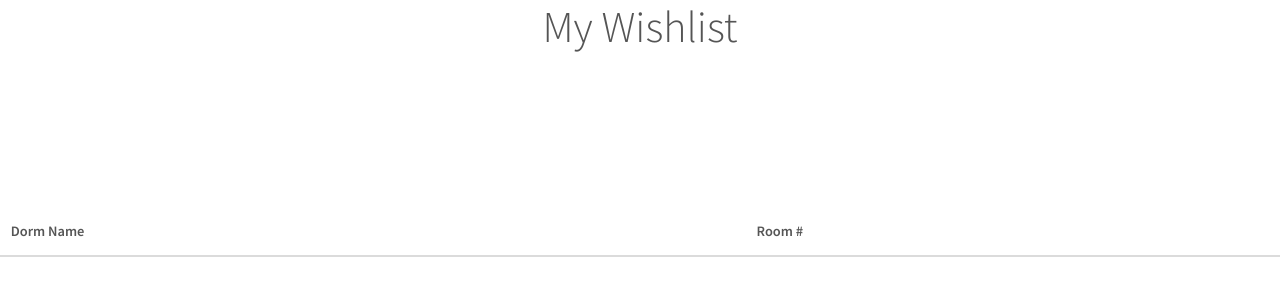
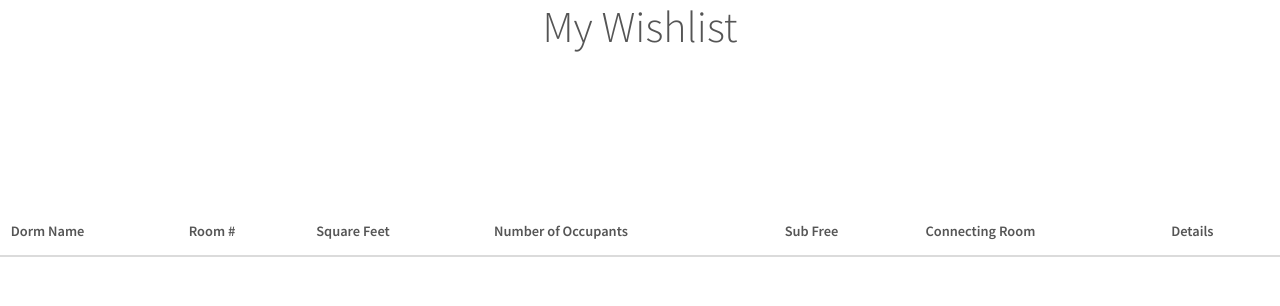
Before and after one commit to ilanashapiro/SageDorms, a Flask app: page /wishlist in a window 1280 px wide. Shown: the part 146-452 px from the top of the page. Run offline with Flask 2, Linux system fonts and the light colour scheme; lists and menus that the app fills with data are empty.

Commit message:
fix bug in items in wishlist delete when someone selects it. Also now wishlist displays all features of the room

```diff
--- a/app.py
+++ b/app.py
@@ -32,18 +32,6 @@ def dorms():
 @app.route('/wishlist')
 def wishlist():
     data = wish_list_queries.getMyWishList()
-    # print("WDATA", data)
-    info = {}
-    for room in data[0]:
-        # print(room)
-        info['dormName'] = room[0]
-        info['number'] = room[1]
-        roomIsSelected = room_queries.isRoomSelected(info)
-        if(roomIsSelected):
-            wish_list_queries.deleteFromWishList(info)
-            # print(data[0], room, room in data[0])
-            data[0].remove(room)
-    # print("NEW DATA", data[0])
     return render_template('wishlist.html', data = data)
 
 def addToWishListHelper(data):
@@ -140,7 +128,10 @@ def displayRoomSelectionInfo():
             data = None
             data = room_queries.searchForDormRooms(info)
             hasNotChosen = (len(room_queries.getMyRoomDetails()[0]) == 0 and len(suite_queries.getMySuiteDetails()[0]) == 0)
-            myWishList = wish_list_queries.getMyWishList()[0]
+            myWishList = wish_list_queries.getMyWishList()
+            if len(myWishList) > 0:
+                myWishList = myWishList[0]
+            print("myWishList", myWishList)
             return render_template('displayRoomSelectionInfo.html', data=data, hasNotChosen = hasNotChosen, myWishList = myWishList)
 
 @app.route('/displaySuiteSelectionInfo', methods=['GET', 'POST'])
@@ -271,6 +262,7 @@ if __name__ == '__main__':
             host="localhost",
             user="root",
             passwd="databases133",
+            buffered=True,
             auth_plugin='mysql_native_password',
             autocommit=True)
 
--- a/templates/wishlist.html
+++ b/templates/wishlist.html
@@ -54,13 +54,23 @@
 		<tr>
 			<th>Dorm Name</th>
 			<th>Room #</th>
-        {% for room in data %}
-            {% for item in room %}
+			<th>Square Feet</th>
+			<th>Number of Occupants</th>
+			<th>Sub Free</th>
+			<th>Connecting Room</th>
+			<th>Details</th>
+			{% for roomList in data %}
 				<tr>
-                <td> {{item[0]}} </td>   <!-- Dorm Name -->
-                <td> {{item[1]}} </td>   <!-- Room # -->
+					{% for room in roomList %}
+						<td> {{room[0]}} </td>   <!-- Dorm Name -->
+						<td> {{room[1]}} </td>   <!-- Room # -->
+						<td> {{room[2]}} </td>   <!--  Sq Ft -->
+						<td> {{room[3]}} </td>   <!-- Num Occupants -->
+						<td> {{"Yes" if room[4] == 1 else "No"}} </td>   <!-- Subfree -->
+						<td> {{room[5] if room[5] != None else 'No connecting room'}} </td>   <!-- Connecting Room -->
+						<td> {{room[6] if room[6] != '' else 'No additional info'}} </td>   <!-- Details -->
+					{% endfor %}
 				</tr>
-            {% endfor %}
 			{% endfor %}
 	</tr>
     </thead>
--- a/wish_list_queries.py
+++ b/wish_list_queries.py
@@ -2,14 +2,31 @@ import string
 import random
 import mysql.connector
 import global_vars
+import room_queries
 from mysql.connector import Error
 
 def getMyWishList():
     try:
         global_vars.cursor.callproc('GetMyWishList', [global_vars.emailID])
+        rooms = []
+        for result in global_vars.cursor.stored_results():
+            rooms.append(result.fetchall())
+        # print("ROOMS", rooms)
         results = []
-        for result in global_vars.cursor.stored_results():
-            results.append(result.fetchall())
+        for room in rooms[0]:
+            dormName = room[0] # rooms is a list tuples, with dormName and number as elements 0 and 1 of the tuple
+            number = room[1]
+            # print(dormName, number)
+            roomDetails = room_queries.getSummaryForDormRoom(dormName, number)
+            # print("ROOM DETAILS", roomDetails)
+            if len(roomDetails) > 0:
+                results.append(roomDetails[0])
+            else:
+                info = {}
+                info['dormName'] = dormName
+                info['number'] = number
+                deleteFromWishList(info)
+        # print("RESULTS", results)
         return results
     except mysql.connector.Error as error:
         print("Failed to execute stored procedure: {}".format(error))
```
Also changed, not shown: room_queries.py (+7 -7 lines). Lines whose indentation alone changed are shown as unchanged.
